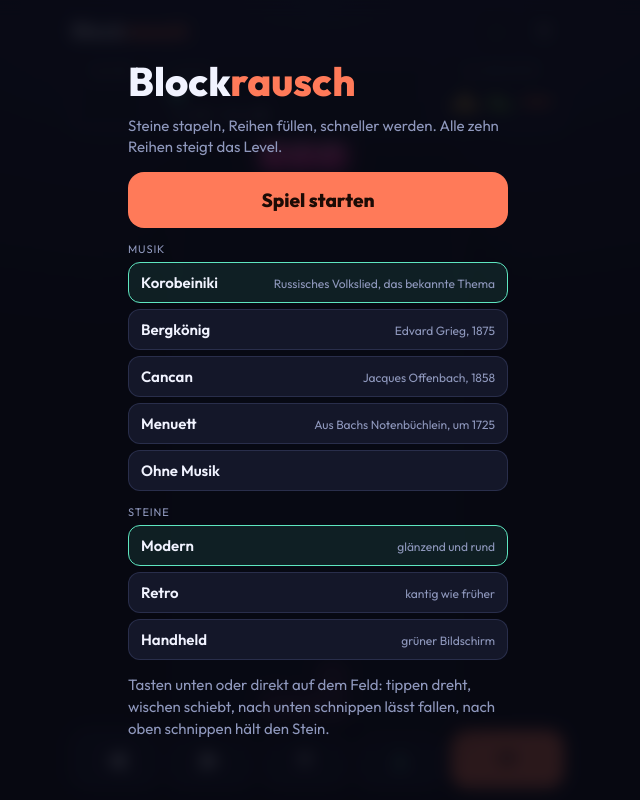
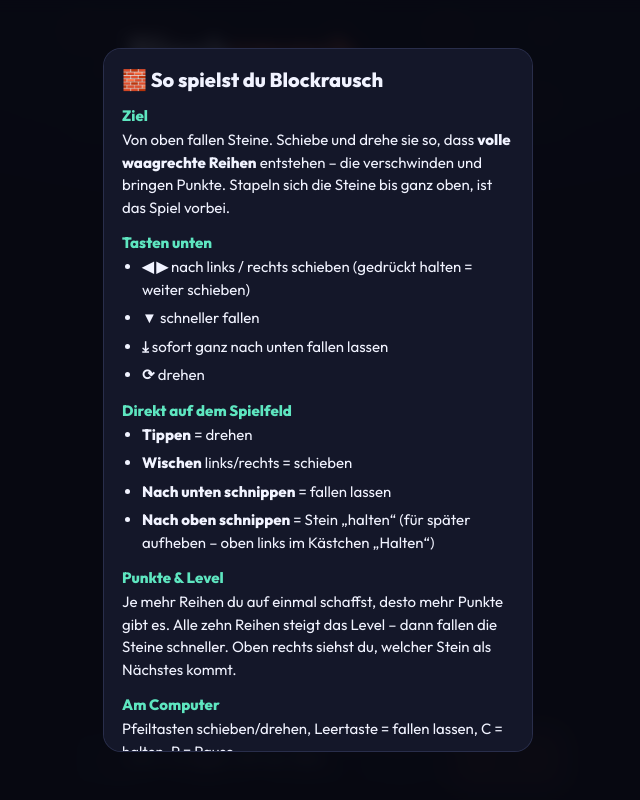
Before and after one commit to BayTek1982/blockrausch, a plain HTML site: page index.html in a window 1280 px wide. Shown: the whole page, without its empty margins (322-962 px from the left). Drawn offline with Linux system fonts and the light colour scheme.

Commit message:
Anleitung für Blockrausch
Co-Authored-By: Claude Opus 5.5 <noreply@anthropic.com>
Claude-Session: https://claude.ai/code/session_017snxwYMMS4pKuZKHEVo23h

```diff
--- a/index.html
+++ b/index.html
@@ -65,6 +65,13 @@ button:focus-visible{outline:2px solid var(--akzent2);outline-offset:2px}
 .musik button{display:flex;justify-content:space-between;align-items:baseline;gap:10px;text-align:left;border-radius:12px;border:1px solid var(--kante);background:var(--flaeche);color:var(--text);font:600 15px var(--display);padding:10px 12px}
 .musik button i{font-style:normal;font-weight:400;font-size:12px;color:var(--leise)}
 .musik button[aria-pressed="true"]{border-color:var(--akzent2);background:rgba(94,230,192,.1)}
+#anl{position:fixed;inset:0;z-index:200;background:rgba(8,9,18,.9);backdrop-filter:blur(8px);-webkit-backdrop-filter:blur(8px);display:flex;align-items:center;justify-content:center;padding:18px;overflow:auto}
+#anl[hidden]{display:none}
+#anl .k{background:var(--flaeche);border:1px solid var(--kante);border-radius:18px;padding:18px;max-width:430px;width:100%;color:var(--text);max-height:88vh;overflow:auto}
+#anl h2{margin:0 0 6px;font:800 20px var(--display)}#anl h3{margin:14px 0 4px;font-size:15px;color:var(--akzent2)}
+#anl p,#anl li{line-height:1.5;margin:0 0 6px;font-size:15px}#anl ul,#anl ol{margin:0;padding-left:20px}
+#anl .tip{border:1px solid var(--kante);border-radius:10px;padding:8px 10px;margin-top:8px;font-size:14px}
+#anl .ok{display:block;margin:14px 0 0 auto;padding:0 22px}
 </style>
 </head>
 <body>
@@ -72,6 +79,7 @@ button:focus-visible{outline:2px solid var(--akzent2);outline-offset:2px}
   <header>
     <h1>Block<span>rausch</span></h1>
     <div class="kopfknopf">
+      <button class="rund" id="bAnl" type="button" aria-label="Anleitung">📖</button>
       <button class="rund" id="bMusik" type="button" aria-label="Musik wählen">♪</button>
       <button class="rund" id="bPause" type="button" aria-label="Pause">II</button>
     </div>
@@ -100,11 +108,22 @@ button:focus-visible{outline:2px solid var(--akzent2);outline-offset:2px}
     <p class="zahl" id="bZahl"></p>
     <button class="gross" id="bStart" type="button">Spiel starten</button>
     <button class="neben" id="bNeu" type="button">Neu starten</button>
+    <button class="neben" id="bAnl2" type="button">📖 Anleitung</button>
     <div class="musik" id="musik"><small>Musik</small></div>
     <div class="musik" id="steine"><small>Steine</small></div>
     <p id="bHilfe">Tasten unten oder direkt auf dem Feld: tippen dreht, wischen schiebt, nach unten schnippen lässt fallen, nach oben schnippen hält den Stein.</p>
   </div>
 </div>
+<div id="anl" hidden><div class="k">
+  <h2>🧱 So spielst du Blockrausch</h2>
+  <h3>Ziel</h3><p>Von oben fallen Steine. Schiebe und drehe sie so, dass <b>volle waagrechte Reihen</b> entstehen – die verschwinden und bringen Punkte. Stapeln sich die Steine bis ganz oben, ist das Spiel vorbei.</p>
+  <h3>Tasten unten</h3><ul><li><b>◀ ▶</b> nach links / rechts schieben (gedrückt halten = weiter schieben)</li><li><b>▼</b> schneller fallen</li><li><b>⤓</b> sofort ganz nach unten fallen lassen</li><li><b>⟳</b> drehen</li></ul>
+  <h3>Direkt auf dem Spielfeld</h3><ul><li><b>Tippen</b> = drehen</li><li><b>Wischen</b> links/rechts = schieben</li><li><b>Nach unten schnippen</b> = fallen lassen</li><li><b>Nach oben schnippen</b> = Stein „halten“ (für später aufheben – oben links im Kästchen „Halten“)</li></ul>
+  <h3>Punkte &amp; Level</h3><p>Je mehr Reihen du auf einmal schaffst, desto mehr Punkte gibt es. Alle zehn Reihen steigt das Level – dann fallen die Steine schneller. Oben rechts siehst du, welcher Stein als Nächstes kommt.</p>
+  <h3>Am Computer</h3><p>Pfeiltasten schieben/drehen, Leertaste = fallen lassen, C = halten, P = Pause.</p>
+  <div class="tip">💡 Tipp: Lass am Rand eine Spalte frei – dann kannst du mit dem langen Stein gleich vier Reihen auf einmal abräumen.</div>
+  <button class="gross ok" id="anlOk" type="button">Los geht's!</button>
+</div></div>
 <script>
 (function(){
 "use strict";
@@ -388,5 +407,11 @@ function waehleStumm(){ mBtns.forEach((b,j)=>b.setAttribute('aria-pressed',(j===
 window.__spiel={hard:hard,move:move,get state(){return state;},get score(){return score;}};
 })();
 </script>
+<script>
+(function(){const a=document.getElementById('anl'),show=()=>{const st=document.getElementById('blende');if(st&&st.hidden){const p=document.getElementById('bPause');p&&p.click();}a.hidden=false;};
+document.getElementById('bAnl').addEventListener('click',show);document.getElementById('bAnl2').addEventListener('click',show);
+document.getElementById('anlOk').addEventListener('click',()=>{a.hidden=true;});a.addEventListener('click',e=>{if(e.target===a)a.hidden=true;});
+try{if(!localStorage.getItem('blockrausch-anleitung')){localStorage.setItem('blockrausch-anleitung','1');a.hidden=false;}}catch(e){}})();
+</script>
 </body>
 </html>
```
